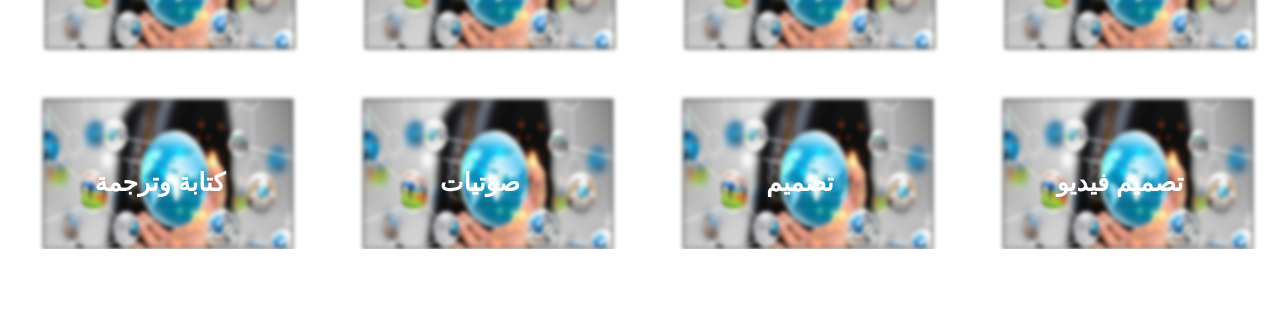
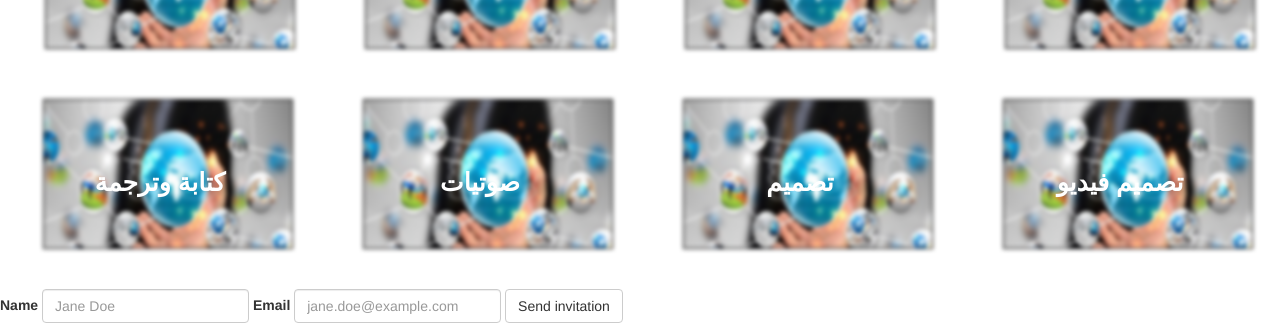
Before and after one commit to mahmoud29-24/First_page, a plain HTML site: page site/index.html in a window 1280 px wide. Shown: the part 617-940 px from the top of the page. Before the commit the page ends 866 px from the top, so only its background shows below. Drawn offline with Linux system fonts and the light colour scheme.

Commit message:
first page

```diff
--- a/site/index.html
+++ b/site/index.html
@@ -109,6 +109,18 @@
 			</section>
 		</div>
 
+		<form class="form-inline">
+  <div class="form-group">
+    <label for="exampleInputName2">Name</label>
+    <input type="text" class="form-control" id="exampleInputName2" placeholder="Jane Doe">
+  </div>
+  <div class="form-group">
+    <label for="exampleInputEmail2">Email</label>
+    <input type="email" class="form-control" id="exampleInputEmail2" placeholder="jane.doe@example.com">
+  </div>
+  <button type="submit" class="btn btn-default">Send invitation</button>
+</form>
+
 	</main>
 </header>
 </body>
```
